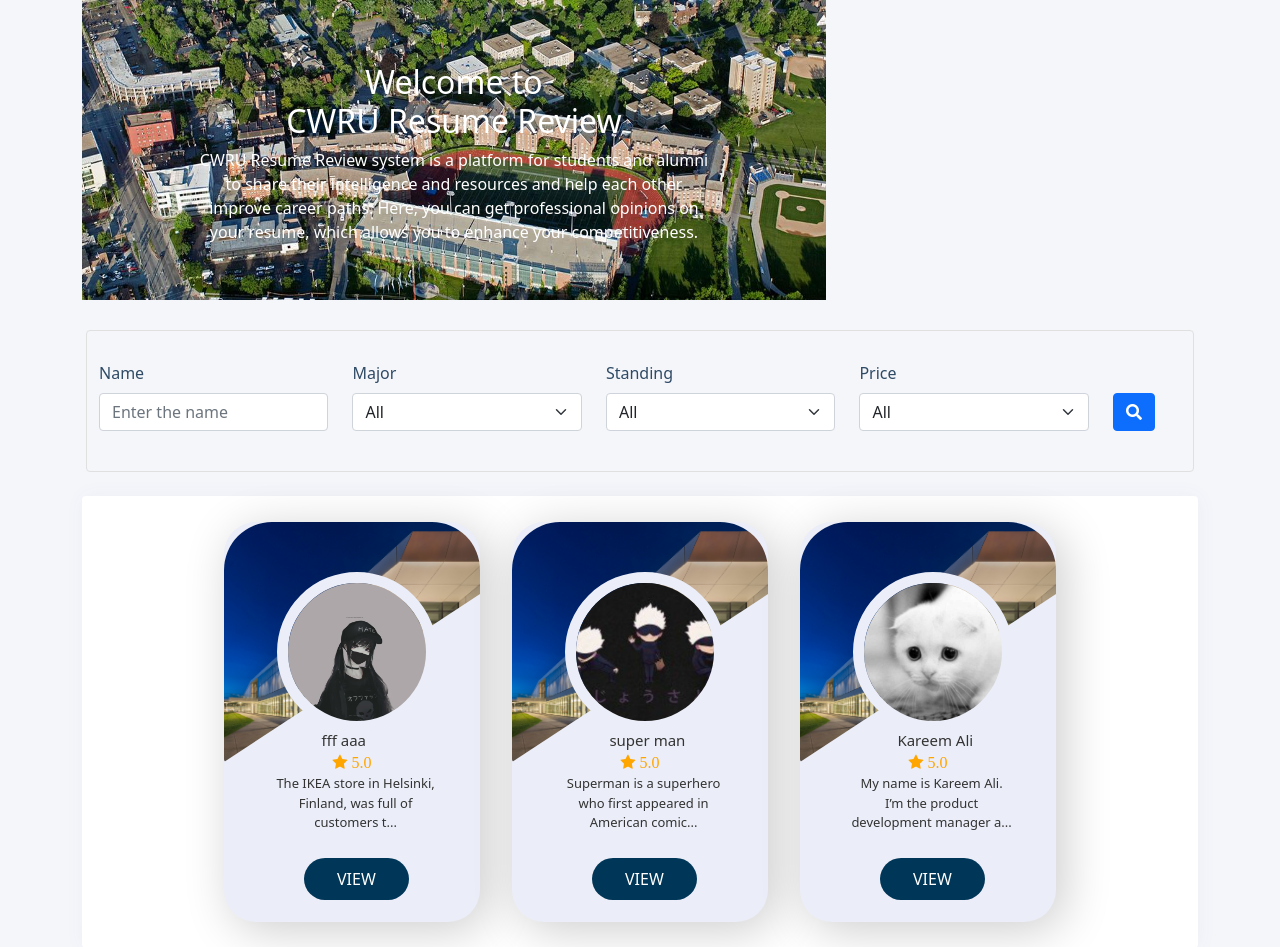
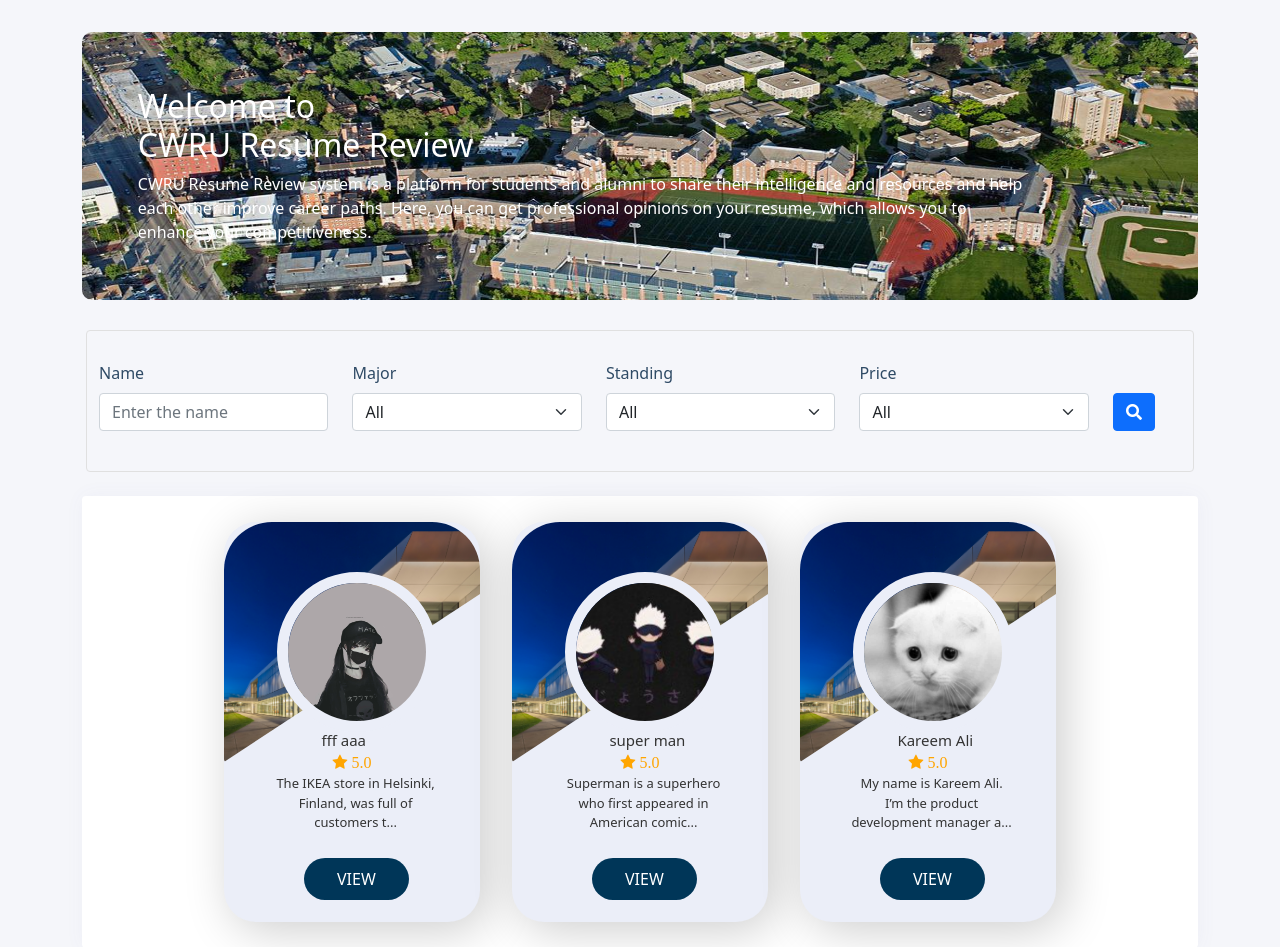
Before and after one commit to cathyli247/CSDS-395-Resume-Review, a Django app: page /home/ in a window 1280 px wide. Shown: the part 56-1003 px from the top of the page. Run offline with Django 3.2, Linux system fonts and the light colour scheme; a user stored in the database is signed in; data comes from the database, SQL or seed files in the repository; some libraries are stand-ins or nearby versions.

Commit message:
revise home page pics

```diff
--- a/static/css/card.css
+++ b/static/css/card.css
@@ -148,6 +148,12 @@ label {
     border: 1px solid #00838f
 }
 .carousel-item{height:100%; }
+.img-fluid{
+    border-radius:10px 10px 10px 10px; height:10%; margin-top: 2rem; width: 100%;
+}
+.carousel{height:80%;}
+.carousel-inner{border-radius:10px 10px 10px 10px; height:30%; width: 150%; ;}
+.carousel-caption{text-align:left; left:5%;}
 
 .carousel .carousel-item {
   height: 300px;
```
